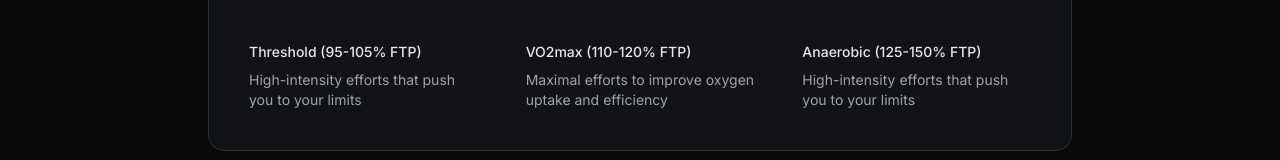
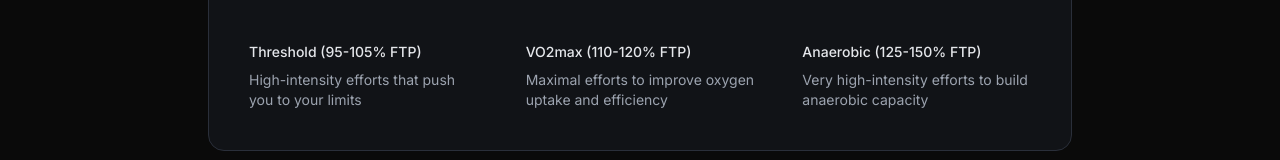
Before and after one commit to giulioGranata/WorkoutBuilder, a React (Vite) app: page / in a window 1280 px wide. Shown: the part 774-934 px from the top of the page. Built offline with nearby package versions, Linux system fonts and the light colour scheme.

Commit message:
refactor: update workout output component and improve anaerobic workout description

```diff
--- a/src/components/WorkoutOutput.tsx
+++ b/src/components/WorkoutOutput.tsx
@@ -38,7 +38,6 @@ export function WorkoutOutput({ workout }: WorkoutOutputProps) {
   const { toast } = useToast();
   const [isCopying, setIsCopying] = useState(false);
 
-  // Bias state: -75% .. +125%, step 1%
   const [bias, setBias] = useState<number>(100);
   const nudge = (delta: number) => {
     if (bias + delta > BIAS_MAX || bias + delta < BIAS_MIN) return;
--- a/src/lib/types.ts
+++ b/src/lib/types.ts
@@ -48,7 +48,7 @@ export const WORKOUT_TYPES = {
     label: "Anaerobic (125-150% FTP)",
     minFtp: 125,
     maxFtp: 150,
-    description: "High-intensity efforts that push you to your limits",
+    description: "Very high-intensity efforts to build anaerobic capacity",
     value: "anaerobic",
   },
 };
```
